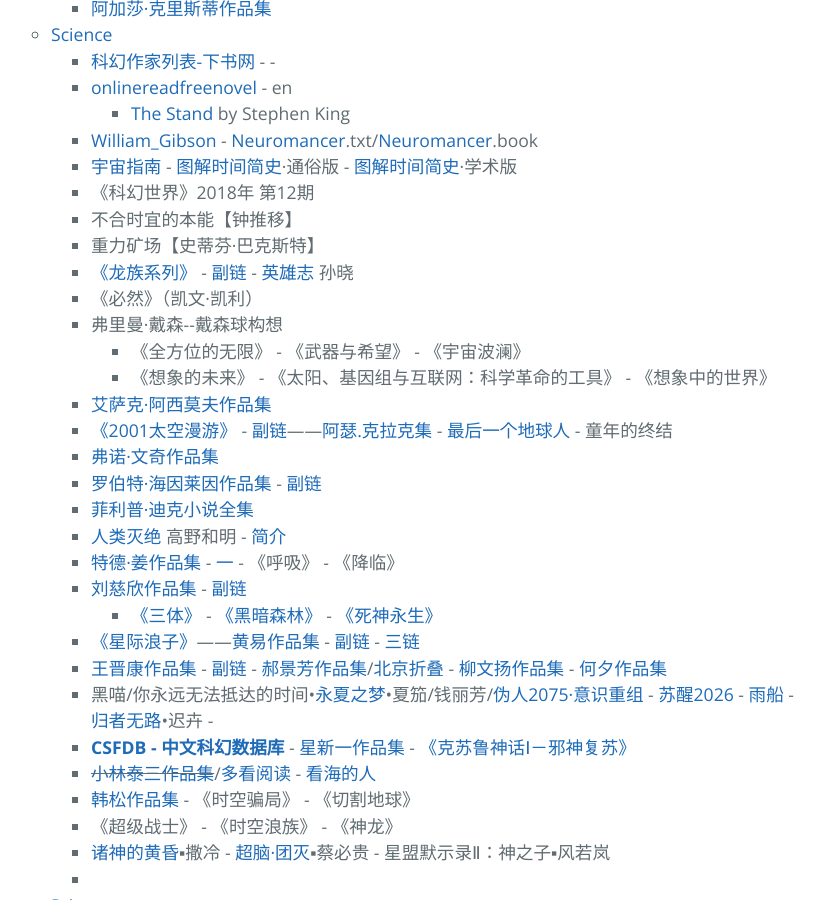
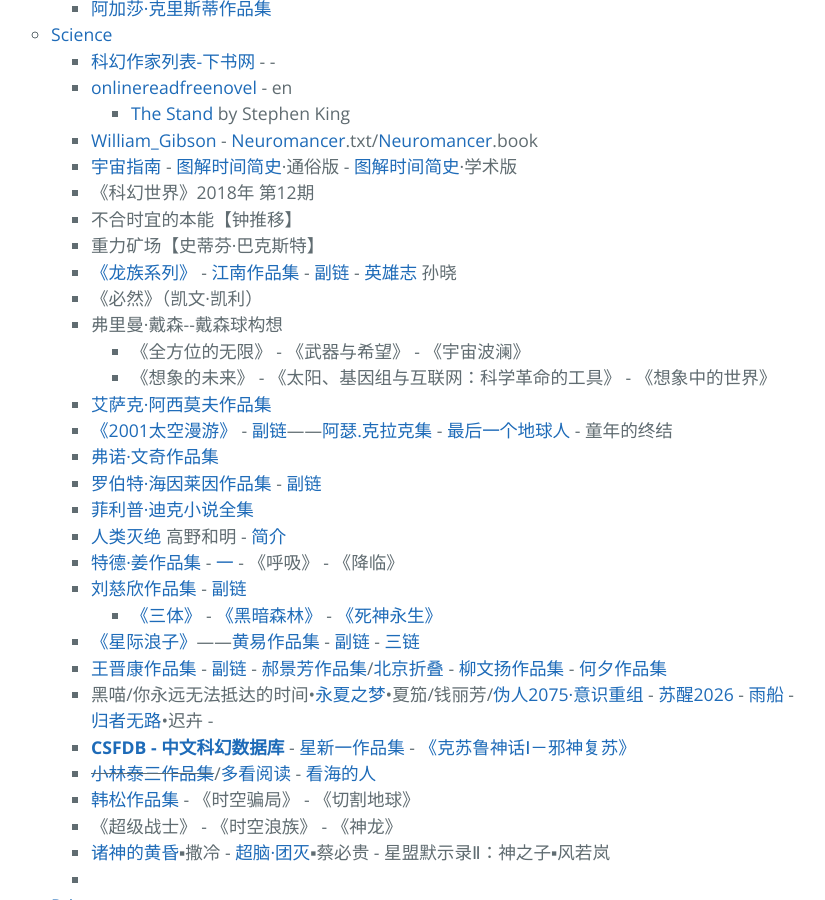
Before and after one commit to AmbroseRen/test, a Jekyll site: the page built from Library/BookListsOne.md, in a window 1280 px wide and 900 px high, scrolled down 5417 px. Shown: the whole window, without its empty margins (253-1078 px from the left). Built offline with Jekyll 4.4.1, drawn with Linux system fonts in a browser that asks for light colours; our own code applies the rules of GitHub Pages for plain Markdown files; the repository's description, which GitHub fills in, is left out.

Commit message:
Update BookListsOne.md

```diff
--- a/Library/BookListsOne.md
+++ b/Library/BookListsOne.md
@@ -292,7 +292,7 @@
                     <li>《科幻世界》2018年 第12期</li>
                     <li>不合时宜的本能【钟推移】</li>
                     <li>重力矿场【史蒂芬·巴克斯特】</li>
-                    <li><a href="https://www.kanunu8.com/zt/zt_10919.html">《龙族系列》</a> - <a href="https://www.51shucheng.net/zh-tw/wangluo/longzu">副链</a> - <a href="https://www.101novel.com/ck101/4736/">英雄志</a> 孙晓</li>
+                    <li><a href="https://www.kanunu8.com/zt/zt_10919.html">《龙族系列》</a> - <a href="https://www.kanunu8.com/files/writer/4460.html">江南作品集</a> - <a href="https://www.51shucheng.net/zh-tw/wangluo/longzu">副链</a> - <a href="https://www.101novel.com/ck101/4736/">英雄志</a> 孙晓</li>
                     <li>《必然》（凯文·凯利）</li>
                     <li>弗里曼·戴森--戴森球构想
                         <ul>
```
